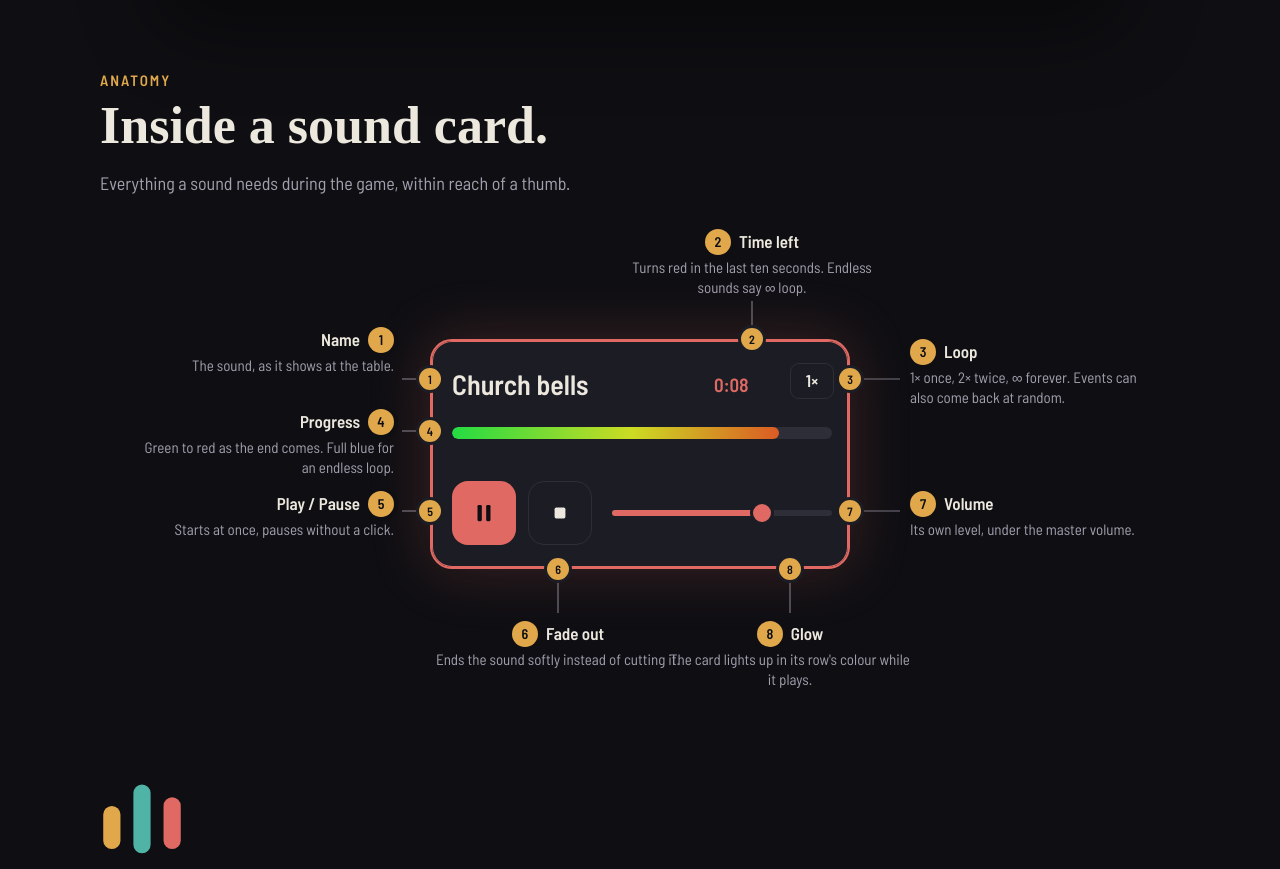
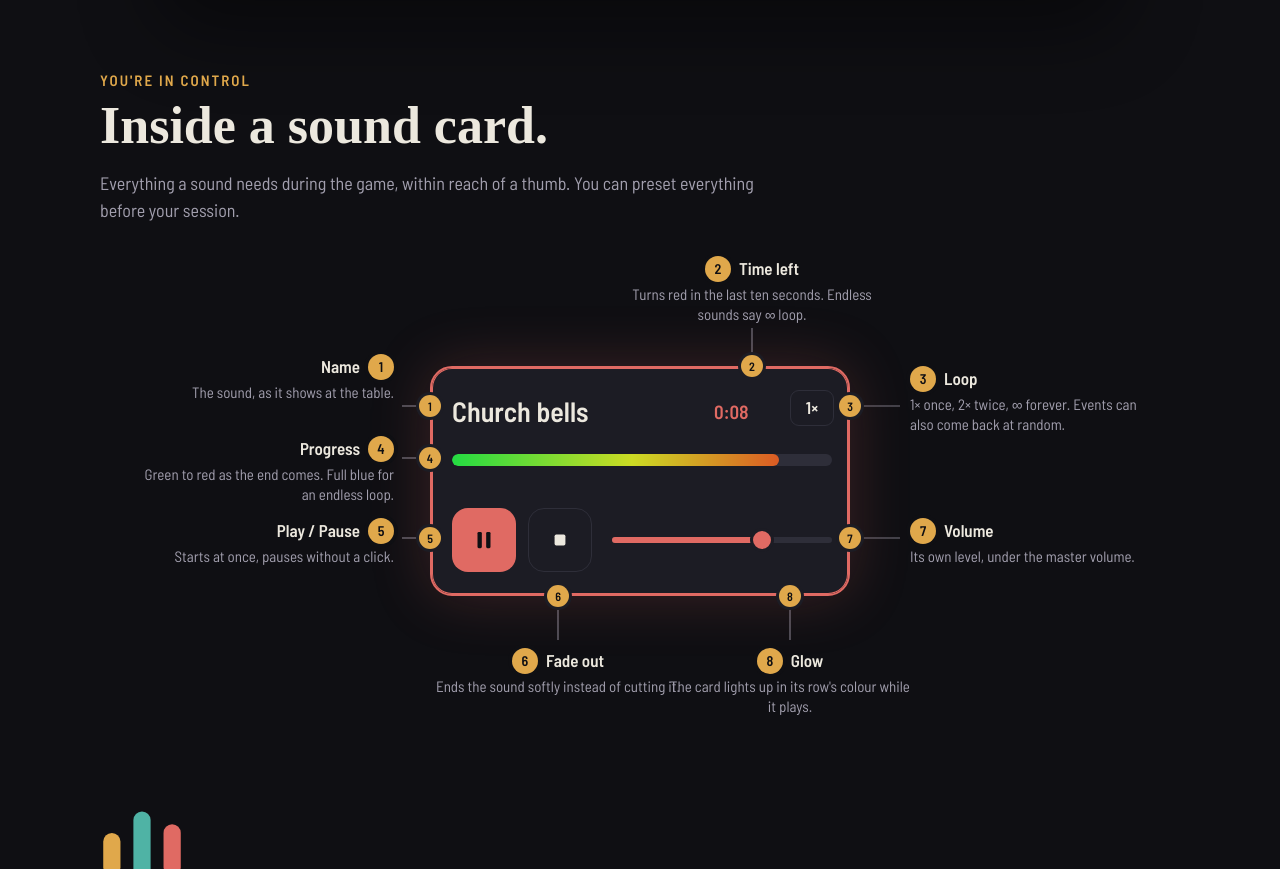
Before and after one commit to arthurvangeersdaele/Bardic, a plain HTML site: page docs/index.html in a window 1280 px wide. Shown: the part 2737-3606 px from the top of the page. Drawn offline with Linux system fonts and the light colour scheme; no server answers; a web font is replaced by a local one.

Commit message:
Revise sound card section for clarity and control
Updated content in the sound card section to enhance user control and added details about the web story builder.

```diff
--- a/docs/index.html
+++ b/docs/index.html
@@ -290,9 +290,9 @@ footer{margin-top:72px;padding:40px 0 60px;border-top:1px solid var(--line);colo
 
   <!-- 6. Anatomy of a sound card -->
   <section id="card">
-    <p class="kicker">Anatomy</p>
+    <p class="kicker">You're in control</p>
     <h2>Inside a sound card.</h2>
-    <p class="intro">Everything a sound needs during the game, within reach of a thumb.</p>
+    <p class="intro">Everything a sound needs during the game, within reach of a thumb. You can preset everything before your session.</p>
     <div class="anat" id="anat">
       <div class="stage" id="stage">
         <svg class="leads" viewBox="0 0 1000 480" aria-hidden="true">
@@ -357,7 +357,7 @@ footer{margin-top:72px;padding:40px 0 60px;border-top:1px solid var(--line);colo
       <div class="doors">
         <a class="door" href="compagnie/recueil.html" style="--z:var(--accent)"><b>Recueil</b><span>The book of tales shared by the bards. Download one, or play it right away.</span><svg width="20" height="20" viewBox="0 0 24 24" fill="none" stroke="currentColor" stroke-width="2" stroke-linecap="round" stroke-linejoin="round" aria-hidden="true"><path d="M5 12h14M13 6l6 6-6 6"/></svg></a>
         <a class="door pc-only" href="play/#/bardic" style="--z:var(--evt)"><b>Play a tale</b><span>Open a .bardic file from your computer on the mixing table.</span><svg width="20" height="20" viewBox="0 0 24 24" fill="none" stroke="currentColor" stroke-width="2" stroke-linecap="round" stroke-linejoin="round" aria-hidden="true"><path d="M5 12h14M13 6l6 6-6 6"/></svg></a>
-        <a class="door pc-only" href="compagnie/builder.html" style="--z:var(--amb)"><b>Story builder</b><span>Name your chapters, drop your MP3s or a YouTube clip, and forge a .bardic file.</span><svg width="20" height="20" viewBox="0 0 24 24" fill="none" stroke="currentColor" stroke-width="2" stroke-linecap="round" stroke-linejoin="round" aria-hidden="true"><path d="M5 12h14M13 6l6 6-6 6"/></svg></a>
+        <a class="door pc-only" href="compagnie/builder.html" style="--z:var(--amb)"><b>Web story builder</b><span>Create your story from MP3s or a YouTube clip, and forge your .bardic file.</span><svg width="20" height="20" viewBox="0 0 24 24" fill="none" stroke="currentColor" stroke-width="2" stroke-linecap="round" stroke-linejoin="round" aria-hidden="true"><path d="M5 12h14M13 6l6 6-6 6"/></svg></a>
         <p class="comp-note phone-only">On your phone, the Bardic app is your forge and your table. The builder and Play a tale wait for you on a computer.</p>
       </div>
     </div>
```
